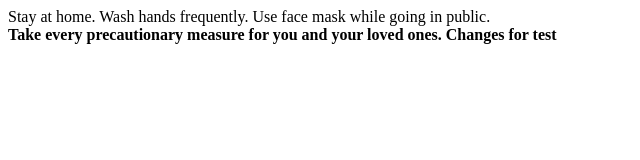
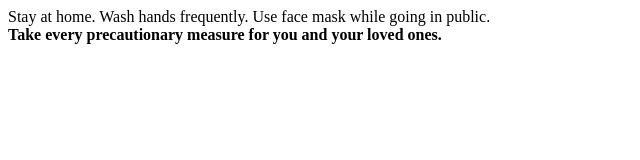
Before and after one commit to shawais786/bootcamp_lec1, a plain HTML site: page index.html in a window 1280 px wide. Shown: the whole page, without its empty margins (0-640 px from the left). Drawn offline with Linux system fonts and the light colour scheme.

Commit message:
Auto change update on Surge.sh checked and test message removed

```diff
--- a/index.html
+++ b/index.html
@@ -6,7 +6,7 @@
 <body>
     <div>
         Stay at home. Wash hands frequently. Use face mask while going in public.<br>
-        <b>Take every precautionary measure for you and your loved ones. Changes for test</b>
+        <b>Take every precautionary measure for you and your loved ones.</b>
     </div>
 </body>
 </html>
```
